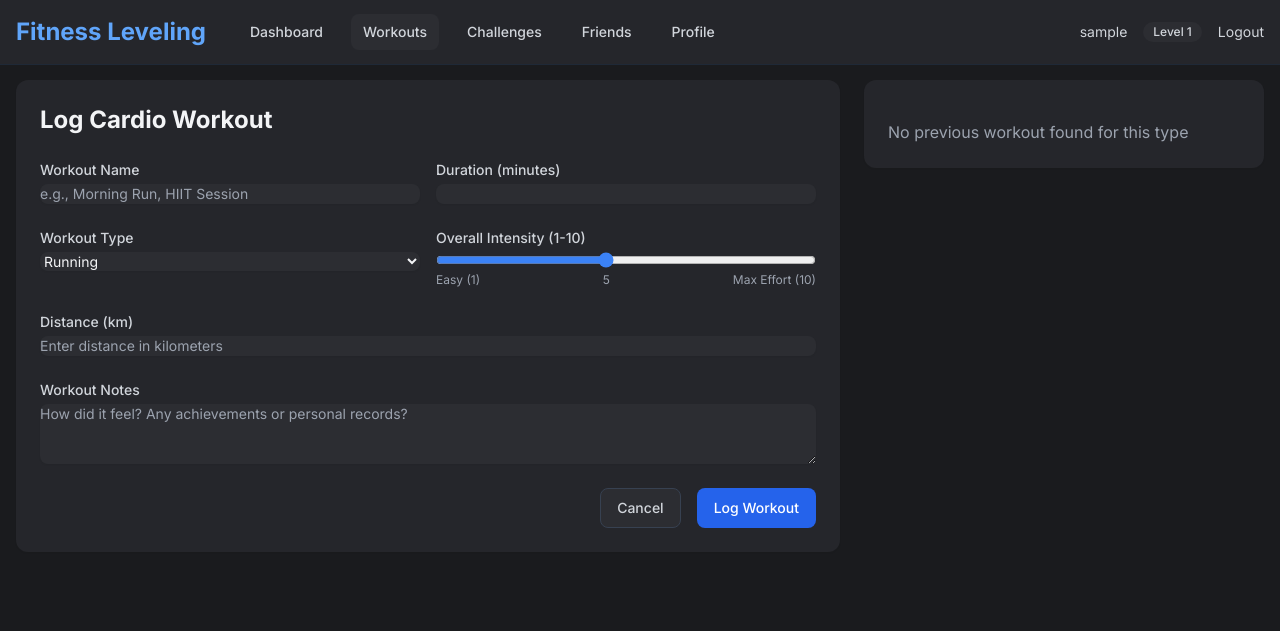
After one commit to EvanRiekel19/Fitness-Leveling, a Flask app: page /workouts/new/cardio in a window 1280 px wide. The commit adds this page. Shown: the top 631 px of the page. Run offline with Flask 3, Linux system fonts and the light colour scheme; the visitor is signed in with stand-in values (Sample User, id 1); some libraries are stand-ins or nearby versions.

Commit message:
Add cardio workout functionality with new template and routes

```diff
--- a/app/routes/workout.py
+++ b/app/routes/workout.py
@@ -16,8 +16,91 @@ def index():
 @bp.route('/workouts/new', methods=['GET', 'POST'])
 @login_required
 def new():
-    # Always redirect to the detailed strength form
-    return redirect(url_for('workout.new_strength'))
+    # Show workout type selection page
+    return render_template('workout/new.html')
+
+@bp.route('/workouts/new/cardio', methods=['GET', 'POST'])
+@login_required
+def new_cardio():
+    if request.method == 'POST':
+        try:
+            # Helper functions
+            def safe_int(value, default=0):
+                try:
+                    return int(value) if value else default
+                except (ValueError, TypeError):
+                    return default
+
+            def safe_float(value, default=0.0):
+                try:
+                    return float(value) if value else default
+                except (ValueError, TypeError):
+                    return default
+
+            # Get the subtype
+            subtype = request.form.get('subtype', 'cardio_other')
+            print(f"DEBUG CARDIO: Using subtype: {subtype}")
+
+            # Create workout
+            workout = Workout(
+                user_id=current_user.id,
+                type='cardio',
+                subtype=subtype,
+                name=request.form.get('name', ''),
+                duration=safe_int(request.form.get('duration')),
+                intensity=safe_int(request.form.get('intensity'), 5),
+                distance=safe_float(request.form.get('distance')),
+                notes=request.form.get('notes', '')
+            )
+
+            # Validate required fields
+            if not workout.name:
+                flash('Workout name is required', 'error')
+                return render_template('workout/new_cardio.html')
+
+            if workout.duration <= 0:
+                flash('Duration must be greater than 0', 'error')
+                return render_template('workout/new_cardio.html')
+
+            # Save workout
+            db.session.add(workout)
+
+            # Calculate XP and update user
+            try:
+                xp_earned = workout.calculate_xp()
+                print(f"DEBUG CARDIO: Calculated XP: {xp_earned}")
+
+                current_user.add_xp(xp_earned)
+                print(f"DEBUG CARDIO: Added XP to user")
+            except Exception as e:
+                print(f"DEBUG CARDIO: XP calculation/assignment error: {e}")
+                xp_earned = 50  # Fallback
+
+            db.session.commit()
+            print(f"DEBUG CARDIO: Successfully committed workout")
+
+            flash(f'Cardio workout logged! Earned {xp_earned} XP', 'success')
+            return redirect(url_for('workout.index'))
+        except Exception as e:
+            db.session.rollback()
+            import traceback
+            print(f"ERROR in cardio workout submission: {e}")
+            print(traceback.format_exc())
+            flash(f'Error logging workout: {str(e)}', 'error')
+            return render_template('workout/new_cardio.html')
+    else:  # GET request
+        # Get workout history for all cardio workout types
+        workout_history = {}
+        for workout_type in ['cardio_running', 'cardio_cycling', 'cardio_swimming', 'cardio_hiit', 'cardio_other']:
+            history = get_workout_history(workout_type, current_user.id)
+            if history:
+                workout_history[workout_type] = history
+
+        # Render template
+        return render_template(
+            'workout/new_cardio.html',
+            workout_history=workout_history
+        )
 
 def get_exercise_history(exercise_name, user_id):
     """Get previous workout data and PRs for a specific exercise."""
--- /dev/null
+++ b/app/templates/workout/new_cardio.html
@@ -0,0 +1,222 @@
+{% extends "base.html" %}
+
+{% block title %}{% if workout %}Edit{% else %}New{% endif %} Cardio Workout - Fitness Leveling{% endblock %}
+
+{% block content %}
+<div class="max-w-7xl mx-auto">
+    <div class="grid grid-cols-1 lg:grid-cols-3 gap-6">
+        <!-- Main Form Section -->
+        <div class="lg:col-span-2">
+            <div class="bg-dark-surface rounded-xl shadow-sm p-6">
+                <div class="flex justify-between items-center mb-6">
+                    <h1 class="text-2xl font-bold text-gray-100">{% if workout %}Edit{% else %}Log{% endif %} Cardio Workout</h1>
+                </div>
+
+                <form id="cardio-workout-form" method="POST" action="{{ url_for('workout.edit', id=workout.id) if workout else url_for('workout.new_cardio') }}" class="space-y-6">
+                    <!-- Basic Workout Information -->
+                    <div class="grid grid-cols-1 md:grid-cols-2 gap-4">
+                        <div>
+                            <label for="name" class="block text-sm font-medium text-gray-300">Workout Name</label>
+                            <input type="text" id="name" name="name" required
+                                class="mt-1 block w-full bg-dark-hover border-gray-700 rounded-lg shadow-sm focus:ring-blue-500 focus:border-blue-500 sm:text-sm text-gray-100 placeholder-gray-400"
+                                placeholder="e.g., Morning Run, HIIT Session"
+                                value="{{ workout.name if workout else '' }}">
+                        </div>
+                        <div>
+                            <label for="duration" class="block text-sm font-medium text-gray-300">Duration (minutes)</label>
+                            <input type="number" id="duration" name="duration" required min="1"
+                                class="mt-1 block w-full bg-dark-hover border-gray-700 rounded-lg shadow-sm focus:ring-blue-500 focus:border-blue-500 sm:text-sm text-gray-100"
+                                value="{{ workout.duration if workout else '' }}">
+                        </div>
+                    </div>
+
+                    <div class="grid grid-cols-1 md:grid-cols-2 gap-4">
+                        <div>
+                            <label for="subtype" class="block text-sm font-medium text-gray-300">Workout Type</label>
+                            <select id="subtype" name="subtype"
+                                class="mt-1 block w-full bg-dark-hover border-gray-700 rounded-lg shadow-sm focus:ring-blue-500 focus:border-blue-500 sm:text-sm text-gray-100">
+                                <option value="cardio_running" {% if workout and workout.subtype == 'cardio_running' %}selected{% endif %}>Running</option>
+                                <option value="cardio_cycling" {% if workout and workout.subtype == 'cardio_cycling' %}selected{% endif %}>Cycling</option>
+                                <option value="cardio_swimming" {% if workout and workout.subtype == 'cardio_swimming' %}selected{% endif %}>Swimming</option>
+                                <option value="cardio_hiit" {% if workout and workout.subtype == 'cardio_hiit' %}selected{% endif %}>HIIT</option>
+                                <option value="cardio_other" {% if workout and workout.subtype == 'cardio_other' %}selected{% endif %}>Other Cardio</option>
+                            </select>
+                        </div>
+
+                        <div>
+                            <label for="intensity" class="block text-sm font-medium text-gray-300">Overall Intensity (1-10)</label>
+                            <input type="range" id="intensity" name="intensity" min="1" max="10"
+                                value="{{ workout.intensity if workout else 5 }}"
+                                class="mt-1 block w-full bg-dark-hover accent-blue-500"
+                                oninput="document.getElementById('intensity-value').textContent = this.value">
+                            <div class="flex justify-between text-xs text-gray-400 mt-1">
+                                <span>Easy (1)</span>
+                                <span id="intensity-value">{{ workout.intensity if workout else 5 }}</span>
+                                <span>Max Effort (10)</span>
+                            </div>
+                        </div>
+                    </div>
+
+                    <!-- Distance Section -->
+                    <div>
+                        <label for="distance" class="block text-sm font-medium text-gray-300">Distance (km)</label>
+                        <input type="number" id="distance" name="distance" step="0.01" min="0"
+                            class="mt-1 block w-full bg-dark-hover border-gray-700 rounded-lg shadow-sm focus:ring-blue-500 focus:border-blue-500 sm:text-sm text-gray-100"
+                            value="{{ workout.distance if workout else '' }}"
+                            placeholder="Enter distance in kilometers">
+                    </div>
+
+                    <!-- Notes -->
+                    <div>
+                        <label for="notes" class="block text-sm font-medium text-gray-300">Workout Notes</label>
+                        <textarea id="notes" name="notes" rows="3"
+                            class="mt-1 block w-full bg-dark-hover border-gray-700 rounded-lg shadow-sm focus:ring-blue-500 focus:border-blue-500 sm:text-sm text-gray-100 placeholder-gray-400"
+                            placeholder="How did it feel? Any achievements or personal records?">{{ workout.notes if workout else '' }}</textarea>
+                    </div>
+
+                    <!-- Submit Button -->
+                    <div class="flex justify-end space-x-4">
+                        <a href="{{ url_for('workout.view', workout_id=workout.id) if workout else url_for('workout.index') }}"
+                            class="inline-flex items-center justify-center px-4 h-10 border border-gray-700 text-sm font-medium rounded-lg text-gray-300 bg-dark-hover hover:bg-dark-surface transition-colors">
+                            Cancel
+                        </a>
+                        <button type="submit" id="submit-btn"
+                            class="inline-flex items-center justify-center px-4 h-10 border border-transparent text-sm font-medium rounded-lg text-white bg-blue-600 hover:bg-blue-700 transition-colors">
+                            {% if workout %}Save Changes{% else %}Log Workout{% endif %}
+                        </button>
+                    </div>
+                </form>
+            </div>
+        </div>
+
+        <!-- Previous Workout Section (Sidebar) -->
+        <div class="lg:col-span-1">
+            <div class="bg-dark-surface rounded-xl shadow-sm p-6 sticky top-6">
+                <div id="no-previous-workout" class="hidden mt-4 text-gray-400">
+                    No previous workout found for this type
+                </div>
+                <div id="previous-workout-details" class="hidden">
+                    <h3 class="text-xl font-semibold mb-4 text-gray-100">Previous Workout</h3>
+                    <div class="bg-gray-800/50 rounded-lg p-4">
+                        <div class="grid grid-cols-2 gap-4 mb-4">
+                            <div>
+                                <span class="text-gray-400">Date:</span>
+                                <span id="prev-workout-date" class="text-gray-200 ml-2"></span>
+                            </div>
+                            <div>
+                                <span class="text-gray-400">Duration:</span>
+                                <span id="prev-workout-duration" class="text-gray-200 ml-2"></span>
+                            </div>
+                            <div>
+                                <span class="text-gray-400">Distance:</span>
+                                <span id="prev-workout-distance" class="text-gray-200 ml-2"></span>
+                            </div>
+                            <div>
+                                <span class="text-gray-400">Intensity:</span>
+                                <span id="prev-workout-intensity" class="text-gray-200 ml-2"></span>
+                            </div>
+                        </div>
+                        <div>
+                            <h4 class="text-gray-300 font-medium mb-2">Notes:</h4>
+                            <div id="prev-workout-notes" class="text-gray-400 text-sm"></div>
+                        </div>
+                    </div>
+                </div>
+            </div>
+        </div>
+    </div>
+</div>
+{% endblock %}
+
+{% block extra_js %}
+<script>
+    // DOM Elements
+    const workoutTypeSelect = document.getElementById('subtype');
+    const workoutForm = document.getElementById('cardio-workout-form');
+    const submitBtn = document.getElementById('submit-btn');
+    const noPreviousWorkoutDiv = document.getElementById('no-previous-workout');
+    const previousWorkoutDetailsDiv = document.getElementById('previous-workout-details');
+
+    // Initialize form
+    document.addEventListener('DOMContentLoaded', () => {
+        // Set up event listeners
+        workoutTypeSelect.addEventListener('change', updateWorkoutHistory);
+        workoutForm.addEventListener('submit', validateForm);
+
+        // Initialize UI state
+        updateWorkoutHistory();
+        updateSubmitButtonState();
+    });
+
+    // Function to format date
+    function formatDate(dateString) {
+        const date = new Date(dateString);
+        return date.toLocaleDateString('en-US', {
+            weekday: 'short',
+            month: 'short',
+            day: 'numeric',
+            hour: 'numeric',
+            minute: '2-digit'
+        });
+    }
+
+    // Function to update workout history display
+    function updateWorkoutHistory() {
+        const selectedType = workoutTypeSelect.value;
+
+        // Fetch last workout data
+        fetch(`/api/workouts/last/${selectedType}`)
+            .then(response => response.json())
+            .then(data => {
+                if (data.last_workout) {
+                    noPreviousWorkoutDiv.classList.add('hidden');
+                    previousWorkoutDetailsDiv.classList.remove('hidden');
+
+                    // Update the display
+                    document.getElementById('prev-workout-date').textContent = formatDate(data.last_workout.date);
+                    document.getElementById('prev-workout-duration').textContent = `${data.last_workout.duration} min`;
+                    document.getElementById('prev-workout-distance').textContent = `${data.last_workout.distance || 0} km`;
+                    document.getElementById('prev-workout-intensity').textContent = `${data.last_workout.intensity}/10`;
+                    document.getElementById('prev-workout-notes').textContent = data.last_workout.notes || 'No notes';
+                } else {
+                    noPreviousWorkoutDiv.classList.remove('hidden');
+                    previousWorkoutDetailsDiv.classList.add('hidden');
+                }
+            })
+            .catch(error => {
+                console.error('Error fetching workout history:', error);
+                noPreviousWorkoutDiv.classList.remove('hidden');
+                previousWorkoutDetailsDiv.classList.add('hidden');
+            });
+    }
+
+    // Function to validate form before submission
+    function validateForm(e) {
+        const workoutName = document.getElementById('name').value;
+        const duration = document.getElementById('duration').value;
+        const distance = document.getElementById('distance').value;
+
+        if (!workoutName || !duration) {
+            e.preventDefault();
+            alert('Please fill out all required fields (name and duration).');
+            return false;
+        }
+
+        if (distance && parseFloat(distance) <= 0) {
+            e.preventDefault();
+            alert('Distance must be greater than 0 if provided.');
+            return false;
+        }
+
+        return true;
+    }
+
+    // Function to enable/disable submit button based on form validity
+    function updateSubmitButtonState() {
+        const workoutName = document.getElementById('name').value;
+        const duration = document.getElementById('duration').value;
+
+        submitBtn.disabled = !workoutName || !duration;
+    }
+</script>
+{% endblock %}
```
Also changed, not shown: app/templates/workout/new.html (+36 -126 lines).
